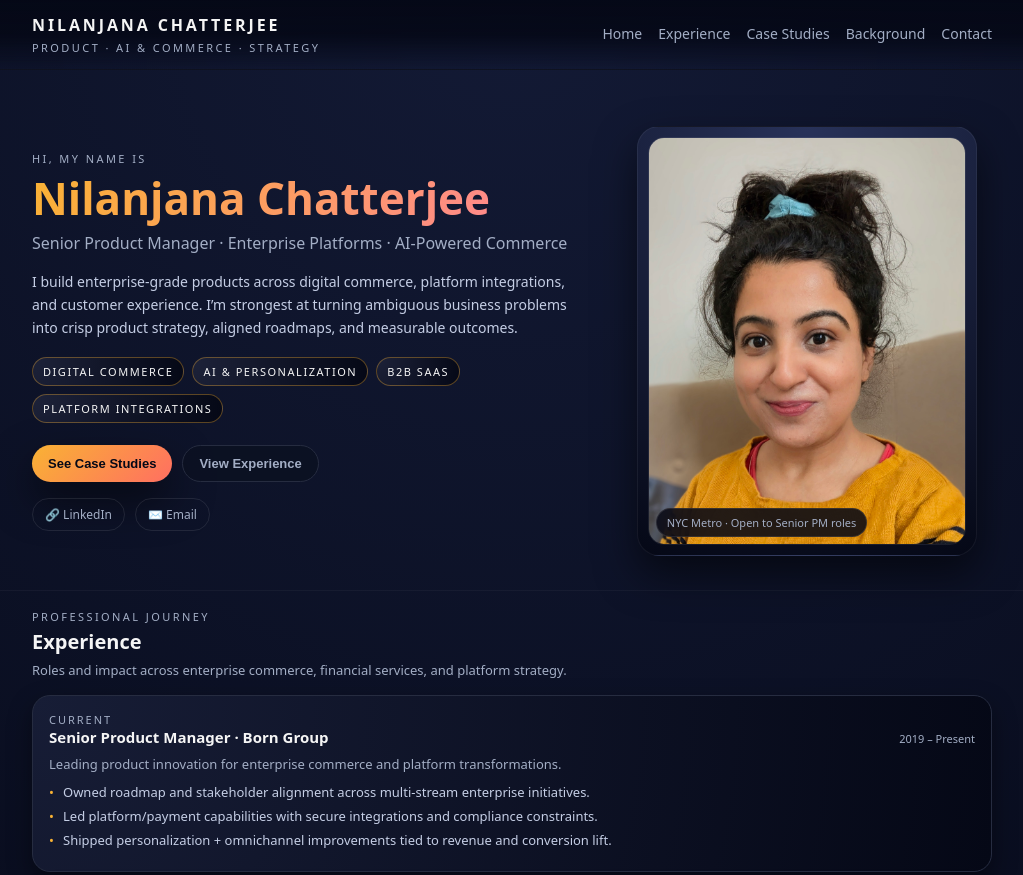
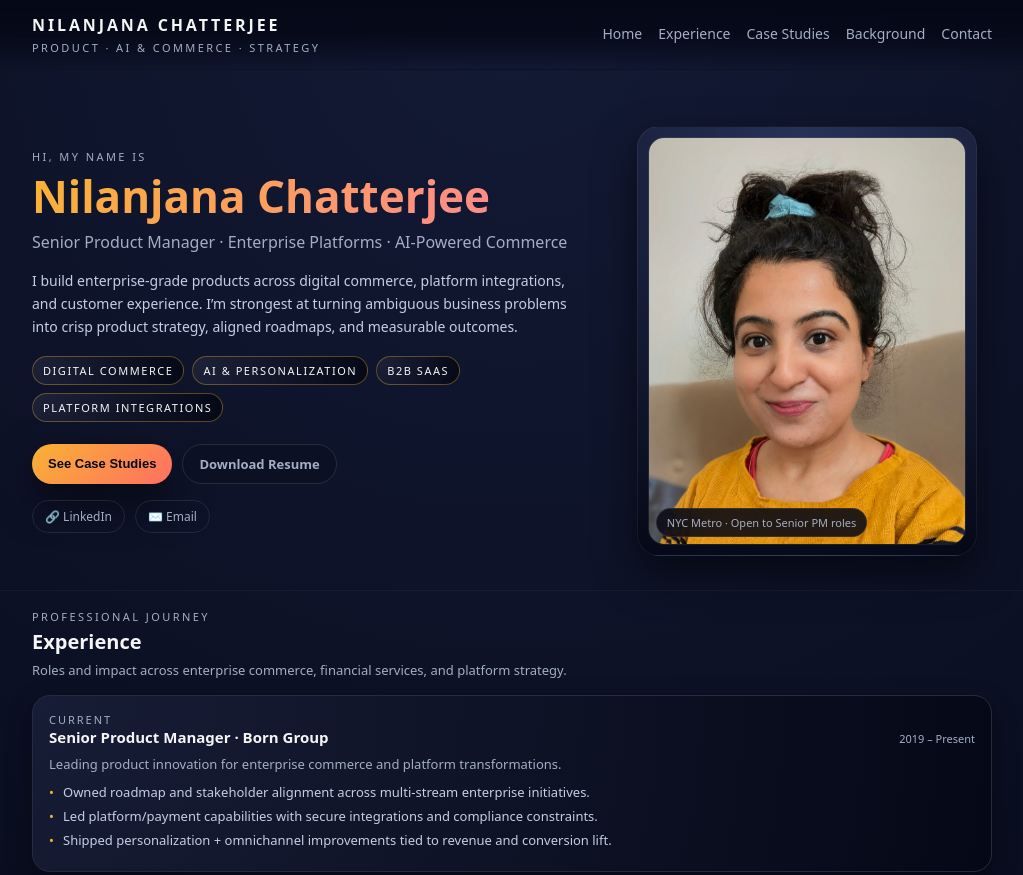
Before and after one commit to nilanjana281/github.io, a plain HTML site: page index.html in a window 1280 px wide. Shown: the top 875 px of the page, without its empty margins (128-1151 px from the left). Drawn offline with Linux system fonts and the light colour scheme.

Commit message:
Update index.html

```diff
--- a/index.html
+++ b/index.html
@@ -152,10 +152,16 @@
               <div class="chip">Platform Integrations</div>
             </div>
 
-            <div class="cta">
-              <button class="btn primary" onclick="document.getElementById('projects').scrollIntoView()">See Case Studies</button>
-              <button class="btn" onclick="document.getElementById('experience').scrollIntoView()">View Experience</button>
-            </div>
+          <div class="cta">
+  <button class="btn primary" onclick="document.getElementById('projects').scrollIntoView()">
+    See Case Studies
+  </button>
+
+  <a class="btn" href="Nilanjana_Chatterjee_Resume.pdf" target="_blank">
+    Download Resume
+  </a>
+</div>
+
 
             <div class="social">
               <a class="pill" href="https://www.linkedin.com/in/nilanjana-chatterjjee" target="_blank" rel="noopener noreferrer">🔗 LinkedIn</a>
```
